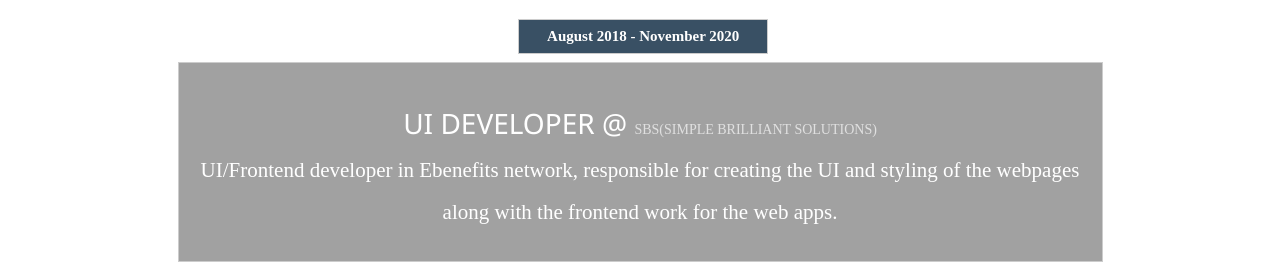
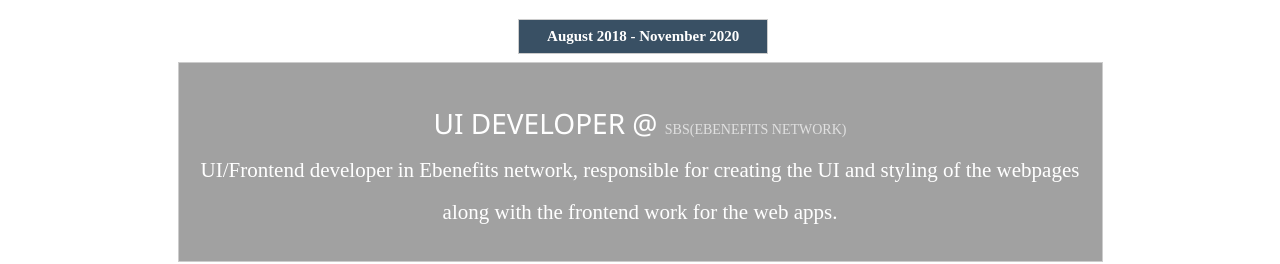
Before and after one commit to EnjyWagdy/Enjywagdy.github.io, a plain HTML site: page index.html in a window 1280 px wide. Shown: the part 1880-2144 px from the top of the page. Drawn offline with nearby package versions, Linux system fonts and the light colour scheme; a web font is replaced by a local one.

Commit message:
Update index.html

```diff
--- a/index.html
+++ b/index.html
@@ -142,7 +142,7 @@
                  August 2018 - November  2020
               </div>
               <div class="col-md-offset-1 col-md-10 w3-border" style="text-align: -webkit-center;background-color: rgba(0, 0, 0, 0.37);height:200px;margin-top: 30px;">
-                 <h3 style="color:white">UI Developer @ <small style="color:#e0e0e0">SBS(Simple Brilliant Solutions)</small></h3>
+                 <h3 style="color:white">UI Developer @ <small style="color:#e0e0e0">SBS(Ebenefits network)</small></h3>
                  <P class="boxmedia"> UI/Frontend developer in Ebenefits network, responsible for creating the UI and styling of the webpages along with the frontend work for the web apps.</p>
                  </div>
               </div>
```
